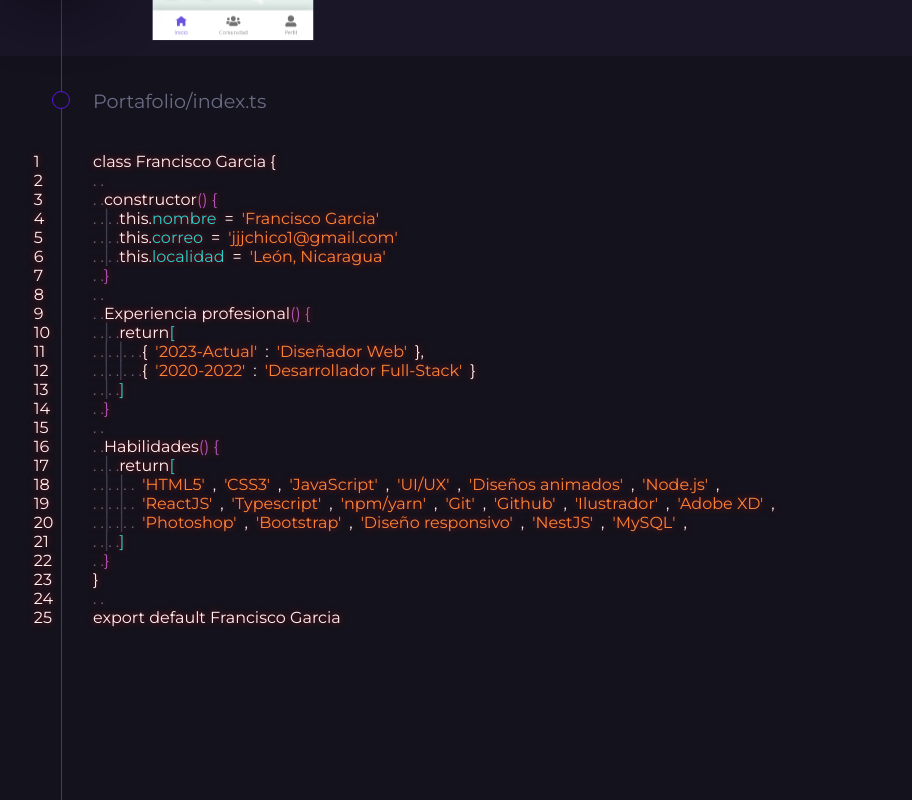
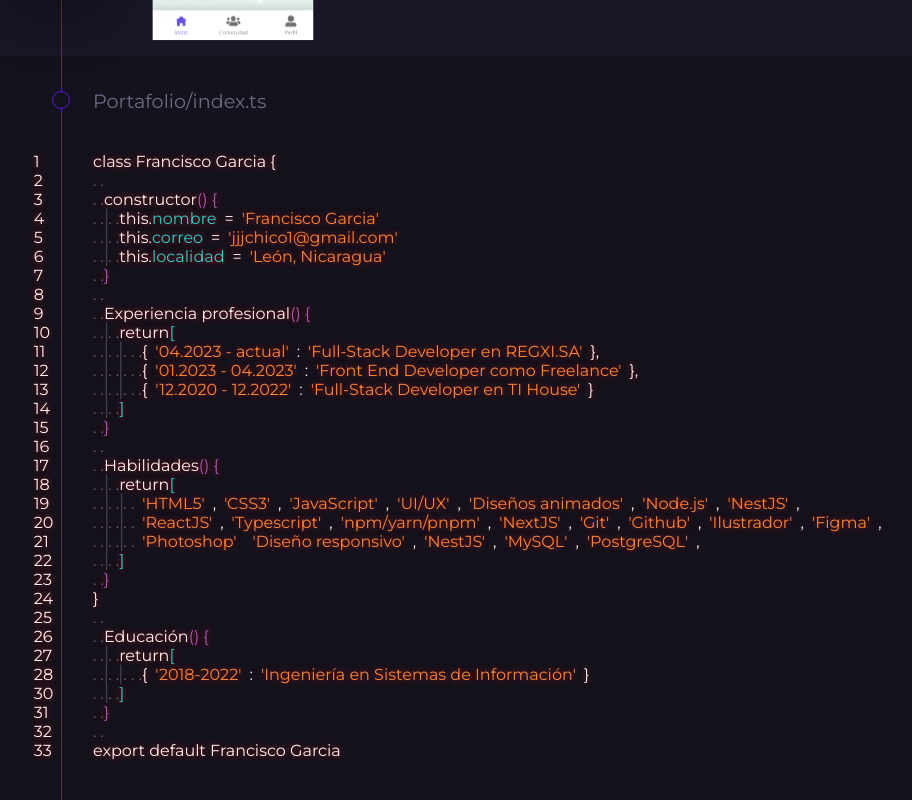
Before and after one commit to francisco-JGC/PortafolioV2, a React (Vite) app: page / in a window 1280 px wide. Shown: the part 1783-2583 px from the top of the page, without its empty margins (147-1059 px from the left). Built offline with nearby package versions, Linux system fonts and the light colour scheme.

Commit message:
feat: add more information

```diff
--- a/src/pages/about/components/code/index.jsx
+++ b/src/pages/about/components/code/index.jsx
@@ -3,114 +3,102 @@ import './index.scss'
 export const Code = () => {
   return (
     <div className="code-container">
-      <div className="code-line jump" data-line-nr="1" data-aos="zoom-in-up">
+      <div className="code-line jump" data-line-nr="1">
         class Francisco Garcia &#123;
       </div>
-      <div className="code-line jump" data-line-nr="2" data-aos="zoom-in-down">
+      <div className="code-line jump" data-line-nr="2">
         <div className="dot">. .</div>
       </div>
-      <div className="code-line" data-line-nr="3" data-aos="zoom-in-down">
+      <div className="code-line" data-line-nr="3">
         <div className="dot">. .</div>
         constructor<span className="code-key">() &#123;</span>
       </div>
-      <div
-        className="code-line"
-        data-line-nr="4"
-        data-decoration-line="|"
-        data-aos="zoom-in-up"
-      >
+      <div className="code-line" data-line-nr="4" data-decoration-line="|">
         <div className="dot">. . . .</div>
         this.<span className="code-indent">nombre</span>={' '}
         <span className="code-text">'Francisco Garcia'</span>
       </div>
-      <div
-        className="code-line"
-        data-line-nr="5"
-        data-decoration-line="|"
-        data-aos="zoom-in-down"
-      >
+      <div className="code-line" data-line-nr="5" data-decoration-line="|">
         <div className="dot">. . . .</div>
         this.<span className="code-indent">correo</span> ={' '}
         <span className="code-text">'jjjchico1@gmail.com'</span>
       </div>
-      <div
-        className="code-line"
-        data-line-nr="6"
-        data-decoration-line="|"
-        data-aos="zoom-in-up"
-      >
+      <div className="code-line" data-line-nr="6" data-decoration-line="|">
         <div className="dot"> . . . .</div>
         this.<span className="code-indent">localidad</span> ={' '}
         <span className="code-text">'León, Nicaragua'</span>
       </div>
-      <div className="code-line jump" data-line-nr="7" data-aos="zoom-in-down">
+      <div className="code-line jump" data-line-nr="7">
         <div className="dot">. .</div>
         <span className="code-key">&#125;</span>
       </div>
-      <div className="code-line jump" data-line-nr="8" data-aos="zoom-in-up">
+      <div className="code-line jump" data-line-nr="8">
         <div className="dot">. .</div>
       </div>
-      <div className="code-line" data-line-nr="9" data-aos="zoom-in-down">
+      <div className="code-line" data-line-nr="9">
         <div className="dot">. .</div>
         Experiencia profesional <span className="code-key">() &#123;</span>
       </div>
-      <div
-        className="code-line"
-        data-line-nr="10"
-        data-decoration-line="|"
-        data-aos="zoom-in-up"
-      >
+      <div className="code-line" data-line-nr="10" data-decoration-line="|">
         <div className="dot">. . . .</div>
         return <span className="code-indent">[</span>
       </div>
-      <div className="code-line" data-line-nr="11" data-aos="zoom-in-down">
+      <div className="code-line" data-line-nr="11">
         <div className="dot">. . . . . . .</div>
         &#123;
         <span className="code-line code-text data-key" data-decoration-line="|">
-          '2023-Actual'
+          '04.2023 - actual'
         </span>
-        : <span className="code-line code-text">'Diseñador Web'</span> &#125;,
+        :{' '}
+        <span className="code-line code-text">
+          'Full-Stack Developer en REGXI.SA'
+        </span>{' '}
+        &#125;,
       </div>
-      <div className="code-line" data-line-nr="12" data-aos="zoom-in-up">
+      <div className="code-line" data-line-nr="12">
         <div className="dot">. . . . . . .</div>
         &#123;
         <span className="code-line code-text data-key" data-decoration-line="|">
-          '2020-2022'
+          '01.2023 - 04.2023'
         </span>
         :{' '}
-        <span className="code-line code-text">'Desarrollador Full-Stack'</span>{' '}
+        <span className="code-line code-text">
+          'Front End Developer como Freelance'
+        </span>{' '}
+        &#125;,
+      </div>
+      <div className="code-line" data-line-nr="13">
+        <div className="dot">. . . . . . .</div>
+        &#123;
+        <span className="code-line code-text data-key" data-decoration-line="|">
+          '12.2020 - 12.2022'
+        </span>
+        :{' '}
+        <span className="code-line code-text">
+          'Full-Stack Developer en TI House'
+        </span>{' '}
         &#125;
       </div>
-      <div
-        className="code-line"
-        data-line-nr="13"
-        data-decoration-line="|"
-        data-aos="zoom-in-down"
-      >
+      <div className="code-line" data-line-nr="14" data-decoration-line="|">
         <div className="dot">. . . .</div>
         <span className="code-line code-indent">]</span>
       </div>
-      <div className="code-line" data-line-nr="14" data-aos="zoom-in-up">
+      <div className="code-line" data-line-nr="15">
         <div className="dot">. . </div>
         <span className="code-key">&#125;</span>
       </div>
-      <div className="code-line jump" data-line-nr="15" data-aos="zoom-in-down">
+      <div className="code-line jump" data-line-nr="16">
         <div className="dot">. .</div>
       </div>
-      <div className="code-line" data-line-nr="16" data-aos="zoom-in-up">
+      <div className="code-line" data-line-nr="17">
         <div className="dot">. .</div>
         Habilidades <span className="code-key">() &#123;</span>
       </div>
-      <div
-        className="code-line"
-        data-line-nr="17"
-        data-decoration-line="|"
-        data-aos="zoom-in-down"
-      >
+      <div className="code-line" data-line-nr="18" data-decoration-line="|">
         <div className="dot">. . . .</div>
         return <span className="code-indent">[</span>
       </div>
-      <div className="code-line" data-line-nr="18" data-aos="zoom-in-up">
+      <div className="code-line" data-line-nr="19">
         <div className="dot">. . . . . .</div>
         <div className="flex">
           <span className="code-line code-text" data-decoration-line="|">
@@ -121,60 +109,88 @@ export const Code = () => {
           <span className="code-line code-text">'UI/UX'</span>,
           <span className="code-line code-text">'Diseños animados'</span>,
           <span className="code-line code-text">'Node.js'</span>,
+          <span className="code-line code-text">'NestJS'</span>,
         </div>
       </div>
-      <div className="code-line" data-line-nr="19" data-aos="zoom-in-down">
+      <div className="code-line" data-line-nr="20">
         <div className="dot">. . . . . .</div>
         <div className="flex">
           <span className="code-line code-text" data-decoration-line="|">
             'ReactJS'
           </span>
           ,<span className="code-line code-text">'Typescript'</span>,
-          <span className="code-line code-text">'npm/yarn'</span>,
+          <span className="code-line code-text">'npm/yarn/pnpm'</span>,
+          <span className="code-line code-text">'NextJS'</span>,
           <span className="code-line code-text">'Git'</span>,
           <span className="code-line code-text">'Github'</span>,
           <span className="code-line code-text">'Ilustrador'</span>,
-          <span className="code-line code-text">'Adobe XD'</span>,
+          <span className="code-line code-text">'Figma'</span>,
         </div>
       </div>
-      <div className="code-line" data-line-nr="20" data-aos="zoom-in-up">
+      <div className="code-line" data-line-nr="21">
         <div className="dot">. . . . . .</div>
         <div className="flex">
           <span className="code-line code-text" data-decoration-line="|">
             'Photoshop'
           </span>
-          ,<span className="code-line code-text">'Bootstrap'</span>,
           <span className="code-line code-text">'Diseño responsivo'</span>,
           <span className="code-line code-text">'NestJS'</span>,
           <span className="code-line code-text">'MySQL'</span>,
+          <span className="code-line code-text">'PostgreSQL'</span>,
         </div>
       </div>
-      <div
-        className="code-line"
-        data-line-nr="21"
-        data-decoration-line="|"
-        data-aos="zoom-in-down"
-      >
+      <div className="code-line" data-line-nr="22" data-decoration-line="|">
         <div className="dot">. . . .</div>
         <span className="code-line code-indent">]</span>
       </div>
-      <div className="code-line" data-line-nr="22" data-aos="zoom-in-up">
+      <div className="code-line" data-line-nr="23">
         <div className="dot">. .</div>
         <span className="code-key">&#125;</span>
       </div>
 
-      <div className="code-line" data-line-nr="23" data-aos="zoom-in-down">
+      <div className="code-line" data-line-nr="24">
         <div className="dot"></div>
         &#125;
       </div>
 
-      {/* Experiencia profesional */}
+      {/* apartado de Educacion */}
+      <div className="code-line jump" data-line-nr="25">
+        <div className="dot">. .</div>
+      </div>
+      <div className="code-line" data-line-nr="26">
+        <div className="dot">. .</div>
+        Educación <span className="code-key">() &#123;</span>
+      </div>
+      <div className="code-line" data-line-nr="27" data-decoration-line="|">
+        <div className="dot">. . . .</div>
+        return <span className="code-indent">[</span>
+      </div>
+      <div className="code-line" data-line-nr="28">
+        <div className="dot">. . . . . . .</div>
+        &#123;
+        <span className="code-line code-text data-key" data-decoration-line="|">
+          '2018-2022'
+        </span>
+        :{' '}
+        <span className="code-line code-text">
+          'Ingeniería en Sistemas de Información'
+        </span>
+        &#125;
+      </div>
+      <div className="code-line" data-line-nr="30" data-decoration-line="|">
+        <div className="dot">. . . .</div>
+        <span className="code-line code-indent">]</span>
+      </div>
+      <div className="code-line" data-line-nr="31">
+        <div className="dot">. .</div>
+        <span className="code-key">&#125;</span>
+      </div>
 
-      <div className="code-line jump" data-line-nr="24" data-aos="zoom-in-up">
+      <div className="code-line jump" data-line-nr="32">
         <div className="dot">. .</div>
       </div>
 
-      <div className="code-line" data-line-nr="25" data-aos="zoom-in-down">
+      <div className="code-line" data-line-nr="33">
         <div className="dot"></div>
         export default Francisco Garcia
       </div>
```
